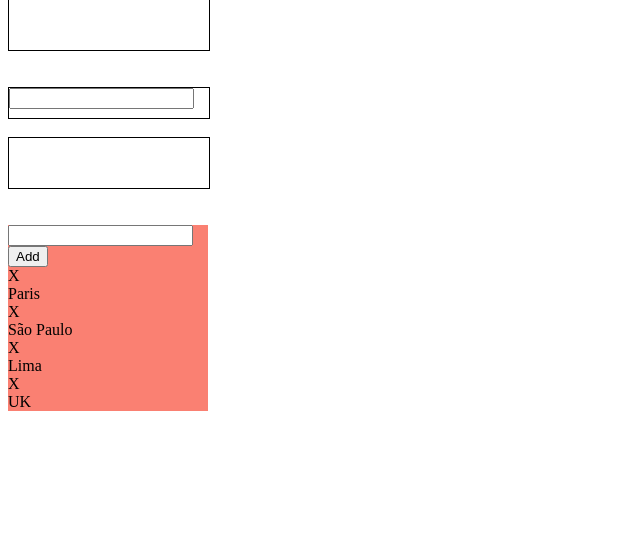
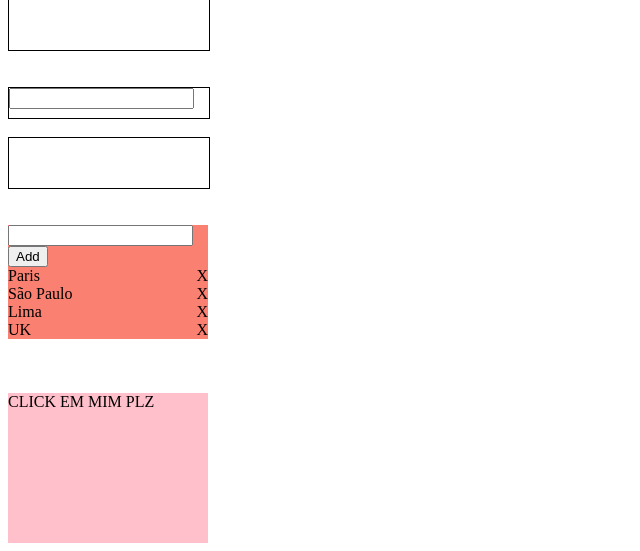
Before and after one commit to miguelzeph/Django_jquery_ajax_basic, a Django app: page /jquery/home/ in a window 1280 px wide. Shown: the part 1379-1930 px from the top of the page, without its empty margins (0-640 px from the left). Before the commit the page ends 1790 px from the top, so only its background shows below. Run offline with Django 3.2, Linux system fonts and the light colour scheme.

Commit message:
DOM manipulation

```diff
--- a/project/jquery/static/css/style.css
+++ b/project/jquery/static/css/style.css
@@ -15,3 +15,7 @@
     background-color:red;
     height:50px;;
 }
+
+.remove{
+    float:right;
+}
--- a/project/jquery/static/js/script.js
+++ b/project/jquery/static/js/script.js
@@ -98,7 +98,7 @@ $(document).ready(function(){
         $('#result3').html('Your name is: '+$(this).val());
     });
 
-
+    // DOM - ADD ELEMENTS
     $('#add-container').on('click','button',function(){
         var value = $('#add-container input').val();
         //console.log(value);
@@ -116,5 +116,28 @@ $(document).ready(function(){
         $('#places-container').prepend(html);
     });
 
+    //DOM - REMOVE ELEMENTS
+    //$('#places-container .remove').on('click',function(){
+    $('#places-container').on('click','.remove',function(){
+
+        //var parent = $(this).parent().remove();
+        //console.log(parent);
+        $(this).parent().remove();
+    });
+
+
+    //DOM - manipulate text
+    $('#escrita').on('click',function(){
+        //$('#escrita').text('kkkkkkkkkk');
+        $('#escrita').html('\
+        <h2>TCHARAM</h2>');
+    });
+
+    //DOM -  Create atribut in the tag
+    $('#escrita').on('click',function(){
+        $('#escrita').attr('new-atribute',12345);
+
+    });
+
 
 });
--- a/project/jquery/templates/home.html
+++ b/project/jquery/templates/home.html
@@ -163,6 +163,19 @@
 </div>
 
 
+<br>
+<br>
+<br>
+
+<div class = 'box3' style = 'width:200px;height:150px;justify-content: center;background-color:pink'>
+
+
+    <div id = 'escrita'>
+        CLICK EM MIM PLZ
+    </div>
+
+</div>
+
 
 
 {%endblock%}
```
